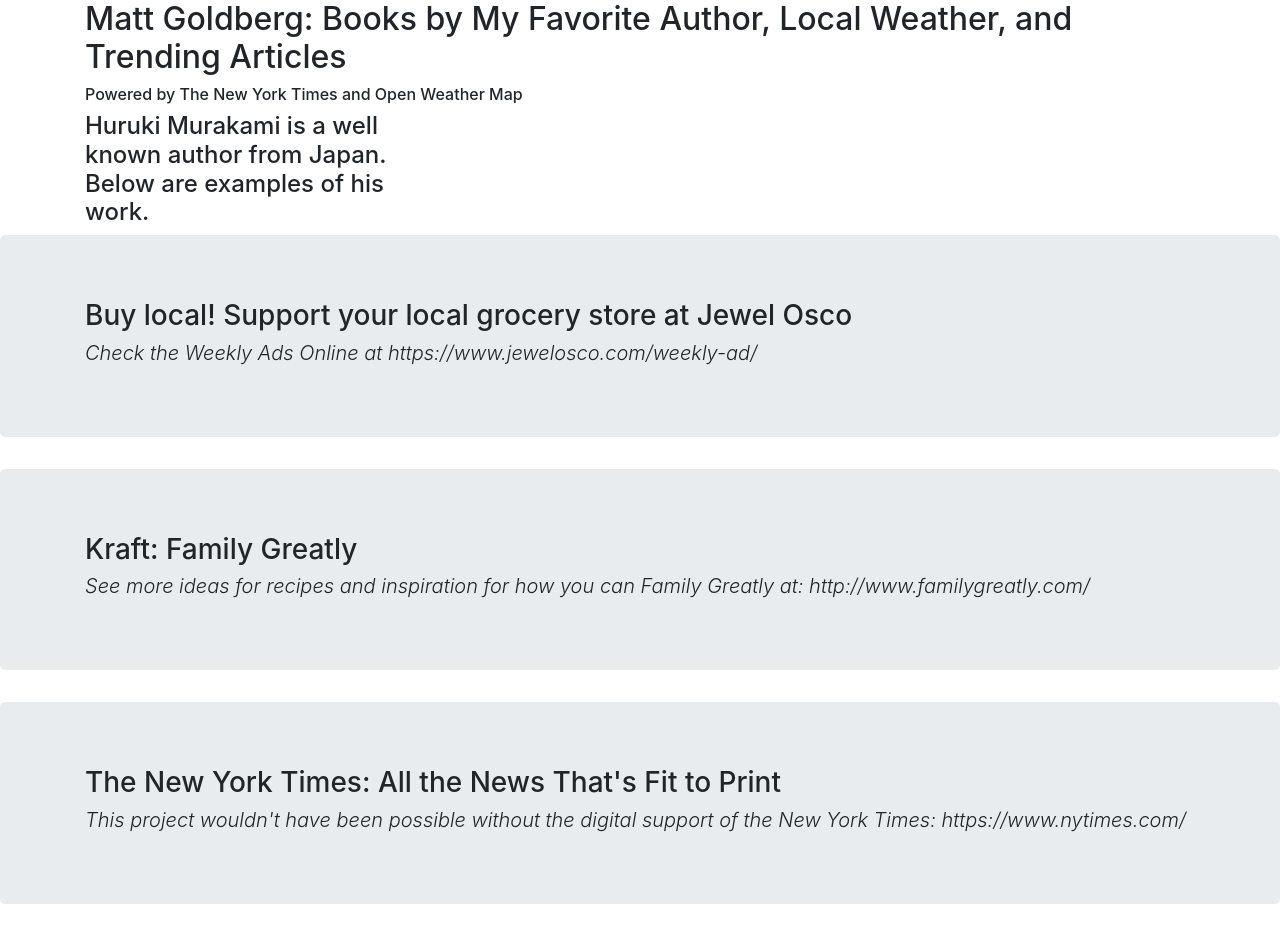
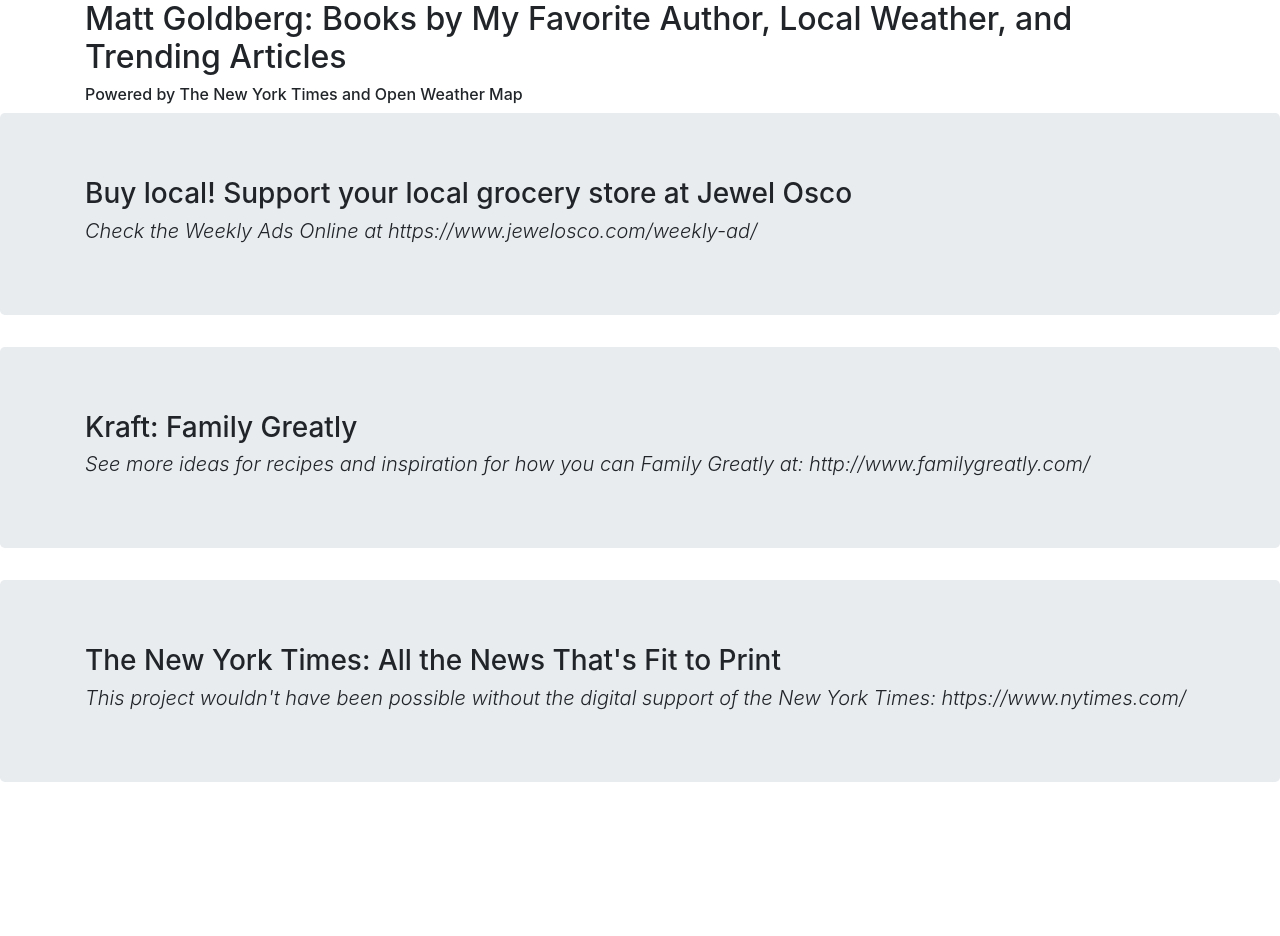
Before and after one commit to mattgoldberg/hw4, a plain HTML site: page index.html in a window 1280 px wide. After the commit the page ends 814 px from the top, so only its background shows below. Drawn offline with nearby package versions, Linux system fonts and the light colour scheme; no server answers.

Commit message:
quick change
change

```diff
--- a/index.html
+++ b/index.html
@@ -23,7 +23,7 @@
   <div class="container">
     <div class="row">
       <div class="col-sm-4 nytimes">
-        <h4> Huruki Murakami is a well known author from Japan. Below are examples of his work. </h4>
+
 
 
 
```
